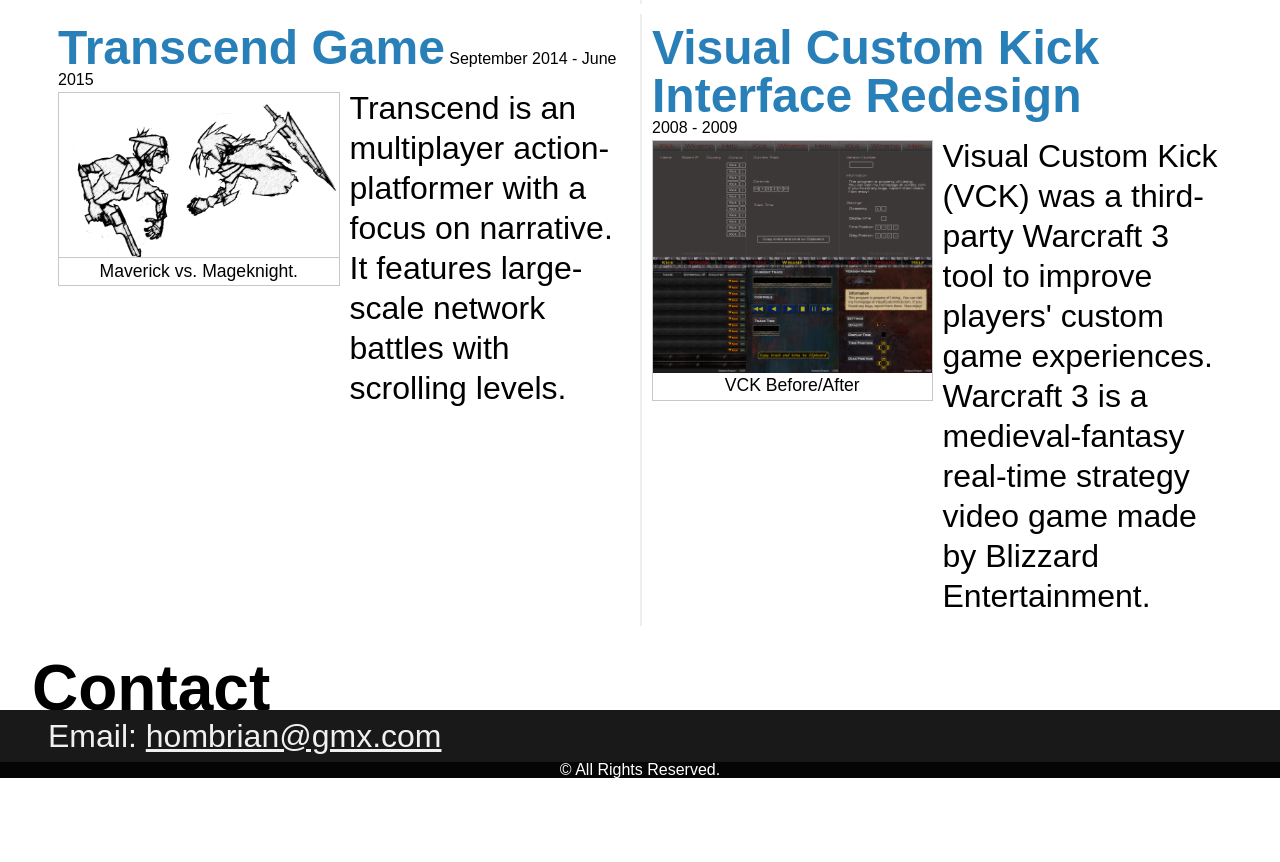
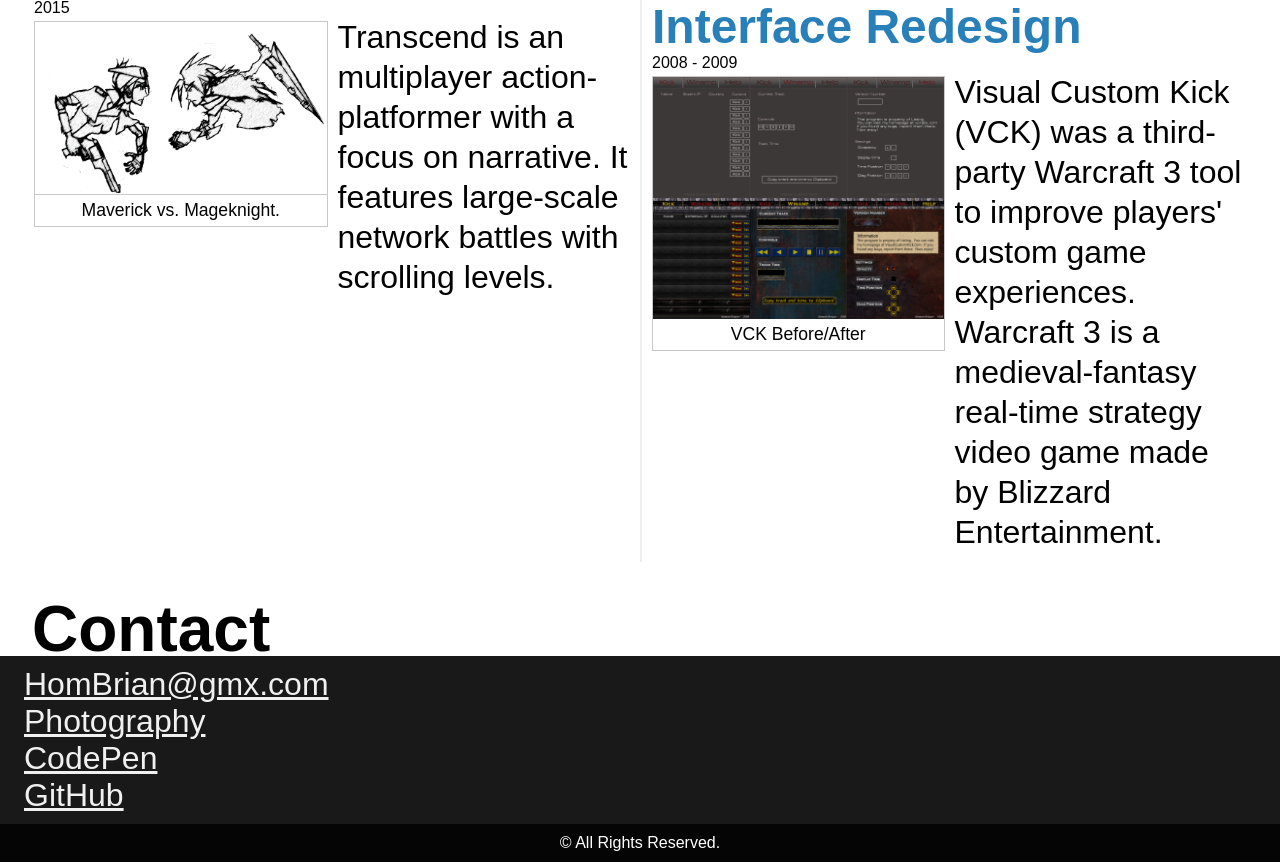
Before and after one commit to Ushinro/Ushinro.github.io, a PHP site: page / in a window 1280 px wide. Shown: the part 3976-4838 px from the top of the page. Before the commit the page ends 4754 px from the top, so only its background shows below. Run offline with PHP 8.4, Linux system fonts and the light colour scheme.

Commit message:
Fixed layout issues
Hopefully the major ones are all gone.

```diff
--- a/css/main.css
+++ b/css/main.css
@@ -8,6 +8,7 @@
 
 body {
 	font-family     : Browallia New, Corbel, Dotum, Euphemia, sans-serif;
+	line-height     : normal;
 	scroll-behavior : smooth;
 }
 
@@ -78,6 +79,7 @@
 	background : #050505;
 	color      : white;
 	margin     : 0;
+	padding    : 10px 0;
 	text-align : center;
 	width      : 100%;
 }
@@ -166,7 +168,6 @@
 
 #projects > section {
 	margin  : 0 0 10px;
-	padding : 10px;
 }
 
 #projects {
@@ -178,6 +179,12 @@
 	display : block;
 }
 
+.section-title {
+	font-size  : 2.75em;
+	margin     : 10px 0.5em -10px;
+	text-align : center;
+}
+
 .skills {
 	display : flex;
 	font-size : 1.5em;
@@ -185,12 +192,6 @@
 
 .skills > li:not(:first-child) {
 	margin : 0 0 0 1em;
-}
-
-.title {
-	font-size  : 2.75em;
-	margin     : 0 0 0.25em;
-	text-align : center;
 }
 
 #wrapper {
@@ -202,13 +203,7 @@
 
 #wrapper > article {
 	flex    : 1 100%;
-	padding : 1em 1.5em;
-}
-
-@media all and (min-width : 768px) {
-	#wrapper > article {
-		padding : 10px 3em;
-	}
+	padding : 10px 1.5em;
 }
 
 @media all and (min-width : 1024px) {
@@ -243,6 +238,10 @@
 		line-height : 1.25em;
 	}
 
+	#projects > section {
+		padding : 10px;
+	}
+
 	.project-description {
 		margin : 0 0 0 10px;
 	}
@@ -260,7 +259,7 @@
 		font-size : 3em;
 	}
 
-	.title {
+	.section-title {
 		font-size : 4em;
 		margin    : 10px 0.5em -10px;
 	}
--- a/index.html
+++ b/index.html
@@ -33,31 +33,14 @@
 						Contact
 					</a>
 				</li>
-				<li>
-					<a href="http://ushinro.deviantart.com/" target="_blank" title="Photography and Interface Designs">
-						Photography
-					</a>
-				</li>
-				<li>
-					<a href="https://codepen.io/Ushinro" target="_blank" title="Web Design Playground">
-						CodePen
-					</a>
-				</li>
-				<li>
-					<a href="https://github.com/Ushinro" target="_blank">
-						GitHub
-					</a>
-				</li>
 			</ul>
 		</nav>
 
 
 
 		<div id="wrapper">
-			<h1 class="title">Brian Hom</h1>
+			<h1 class="section-title">Brian Hom</h1>
 			<article id="about">
-
-
 				<p class="bio">
 					Hello, I specialize in back-end web developement. I deliver efficient and maintainable code. My services include, but is not exclusive to, back-end development, database management, and code maintainance.
 				</p>
@@ -65,7 +48,7 @@
 
 
 
-			<h1 class="title">Projects</h2>
+			<h1 class="section-title">Projects</h2>
 			<article id="projects">
 				<section>
 					<a class="title-link" href="http://digm.drexel.edu/attendance" target="_blank"><h3 class="project-title">DIGM Attendance App</h3></a>
@@ -201,12 +184,27 @@
 
 
 
-			<h1 class="title">Contact</h2>
+			<h1 class="section-title">Contact</h2>
 			<article id="contact">
 
 				<ul>
 					<li>
-						Email: <a class="contact-link" href="mailto:hombrian@gmx.com">hombrian@gmx.com</a>
+						<a class="contact-link" href="mailto:hombrian@gmx.com">HomBrian@gmx.com</a>
+					</li>
+					<li>
+						<a class="contact-link" href="http://ushinro.deviantart.com/" target="_blank" title="Photography and Interface Designs">
+							Photography
+						</a>
+					</li>
+					<li>
+						<a class="contact-link" href="https://codepen.io/Ushinro" target="_blank" title="Web Design Playground">
+							CodePen
+						</a>
+					</li>
+					<li>
+						<a class="contact-link" href="https://github.com/Ushinro" target="_blank">
+							GitHub
+						</a>
 					</li>
 				</ul>
 			</article>
```
